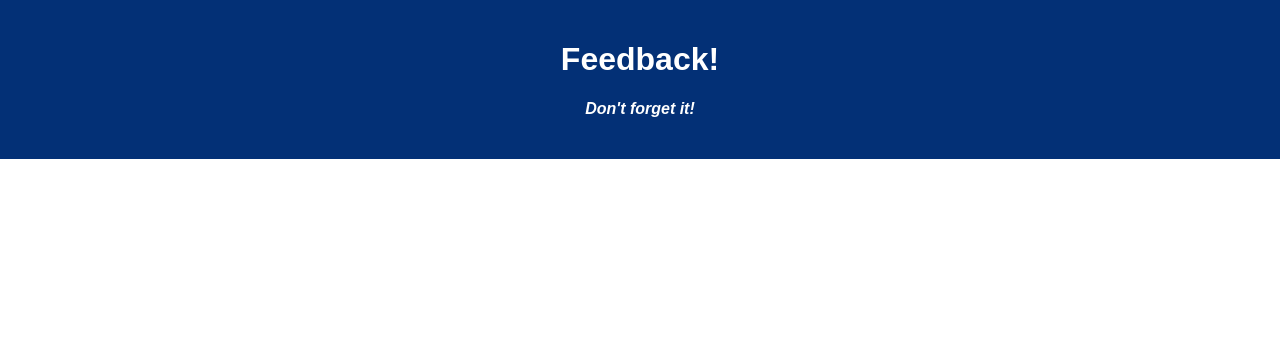
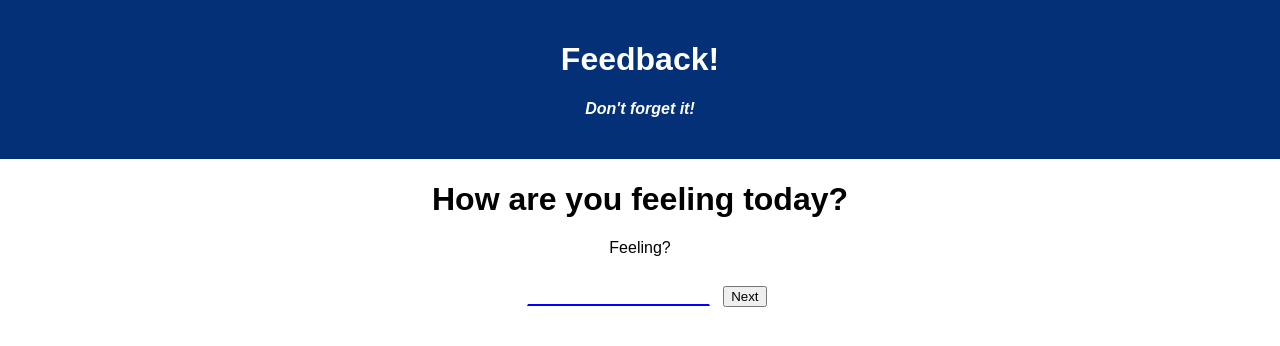
Before and after one commit to Susie-D/weekend-redux-feedback-loop, a React (Vite) app: page / in a window 1280 px wide. Shown: the top 346 px of the page. Built offline with nearby package versions, Linux system fonts and the light colour scheme; no server answers.

Commit message:
inital GET and question form layout

```diff
--- a/src/components/App/App.css
+++ b/src/components/App/App.css
@@ -21,3 +21,16 @@
 h4 {
   font-style: italic;
 }
+
+input {
+  border: 1px solid white;
+  border-bottom: 2px solid blue;
+  margin: 1em;
+  text-align: center;
+}
+
+.feedback-input {
+  display: flex;
+  justify-content: center;
+  align-items: center;
+}
--- a/src/components/App/App.jsx
+++ b/src/components/App/App.jsx
@@ -1,15 +1,49 @@
-import React from 'react';
+import React, { useEffect } from 'react';
 import axios from 'axios';
 import './App.css';
+import { useDispatch, useSelector } from 'react-redux';
 
 function App() {
+  const dispatch = useDispatch();
+  const feedBackList = useSelector((store) => store.feedbackList);
+
+  useEffect(() => {
+    fetchFeedback();
+  }, []);
+
+  const fetchFeedback = () => {
+    axios({
+      method: 'GET',
+      url: 'api/',
+    })
+      .then((response) => {
+        dispatch({
+          type: 'SET_PIZZAS',
+          payload: response.data,
+        });
+      })
+      .catch((error) => {
+        console.log('You had a axios GET error', error);
+      });
+  };
 
   return (
-    <div className='App'>
-      <header className='App-header'>
-        <h1 className='App-title'>Feedback!</h1>
+    <div className="App">
+      <header className="App-header">
+        <h1 className="App-title">Feedback!</h1>
         <h4>Don't forget it!</h4>
       </header>
+      <div className="feedback-container">
+        <form onSubmit={() => feeling()}>
+          <h1>How are you feeling today?</h1>
+          <p> Feeling?</p>
+          <div className="feedback-input">
+            <input type="number" />
+            <br />
+            <button>Next</button>
+          </div>
+        </form>
+      </div>
     </div>
   );
 }
--- /dev/null
+++ b/src/components/Header/Header.jsx
@@ -0,0 +1,5 @@
+function Header() {
+  return <h1></h1>;
+}
+
+export default Header;
--- a/src/index.jsx
+++ b/src/index.jsx
@@ -2,10 +2,14 @@ import React from 'react';
 import ReactDOM from 'react-dom/client';
 import './index.css';
 import App from './components/App/App';
+import { Provider } from 'react-redux';
+import store from './store';
 
 const root = ReactDOM.createRoot(document.getElementById('root'));
 root.render(
-    <React.StrictMode>
-        <App />
-    </React.StrictMode>
+  <React.StrictMode>
+    <Provider store={store}>
+      <App />
+    </Provider>
+  </React.StrictMode>
 );
--- a/src/store.js
+++ b/src/store.js
@@ -0,0 +1,18 @@
+import { applyMiddleware, combineReducers, createStore } from "redux";
+import logger from "redux-logger";
+
+const feedbackList = (state = [], action) => {
+    if (action.type === 'SET_FEEDBACK') {
+        return action.payload;
+    }
+    return state;
+}
+
+const store = createStore(
+    combineReducers({
+        feedbackList,
+    }),
+    applyMiddleware(logger)
+)
+
+export default store;
```
Also changed, not shown: 1 other file (tests, documents, lock files or other folders).
